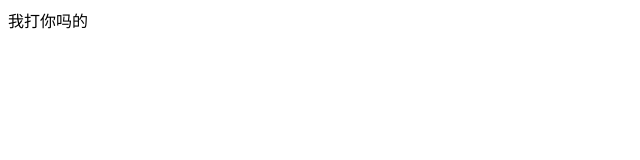
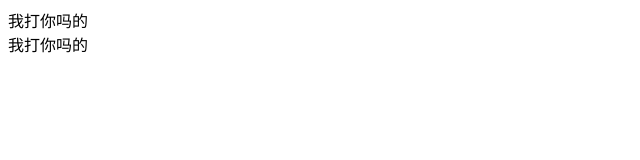
Before and after one commit to saviour-yuan/demo3, a plain HTML site: page index.html in a window 1280 px wide. Shown: the whole page, without its empty margins (0-640 px from the left). Drawn offline with Linux system fonts and the light colour scheme.

Commit message:
咋个不得行哦 我又试了一次

```diff
--- a/index.html
+++ b/index.html
@@ -6,5 +6,6 @@
 </head>
 <body>
 <div>我打你吗的 </div>
+<div>我打你吗的 </div>
 </body>
 </html>
```
